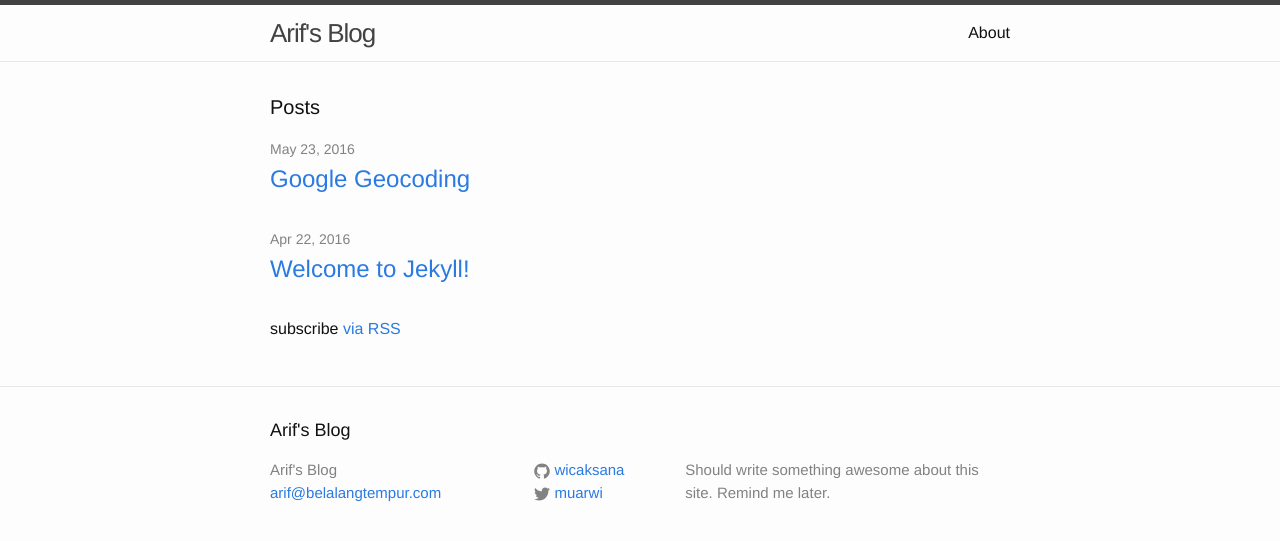
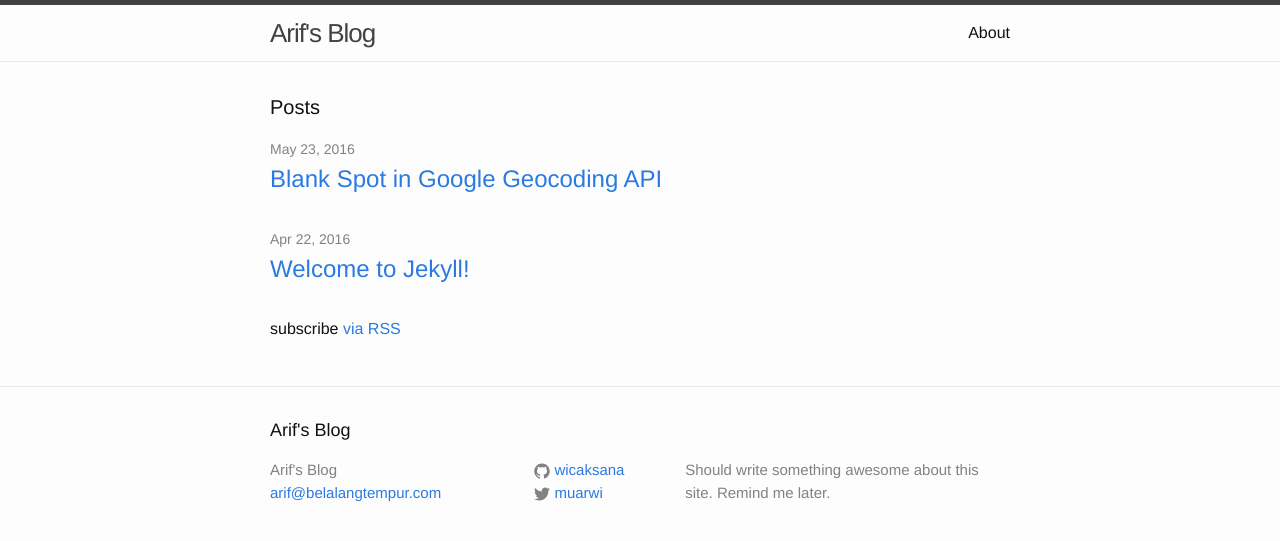
Before and after one commit to wicaksana/wicaksana.github.io, a Jekyll site: the page built from index.html, in a window 1280 px wide. Shown: the top 541 px of the page. Built offline with Jekyll 4.4.1, drawn with Linux system fonts in a browser that asks for light colours.

Commit message:
edit post 23/05/16

```diff
--- a/_posts/2016-05-23-google-geocoding.markdown
+++ b/_posts/2016-05-23-google-geocoding.markdown
@@ -1,3 +1,9 @@
+---
+layout: post
+title:  "Blank Spot in Google Geocoding API"
+date:   2016-05-23 21:21:45 +0200
+categories:
+---
 Apparently, there are territories that are not served by Google Map Geocoding API, eventhough they looks to have addresses on Google Map. For example, if I query the following coordinates:
 lat:42.6475  lon:21.1795 (Kosovo)
 lat:42.6575  lon:20.2895 (Kosovo)
```
